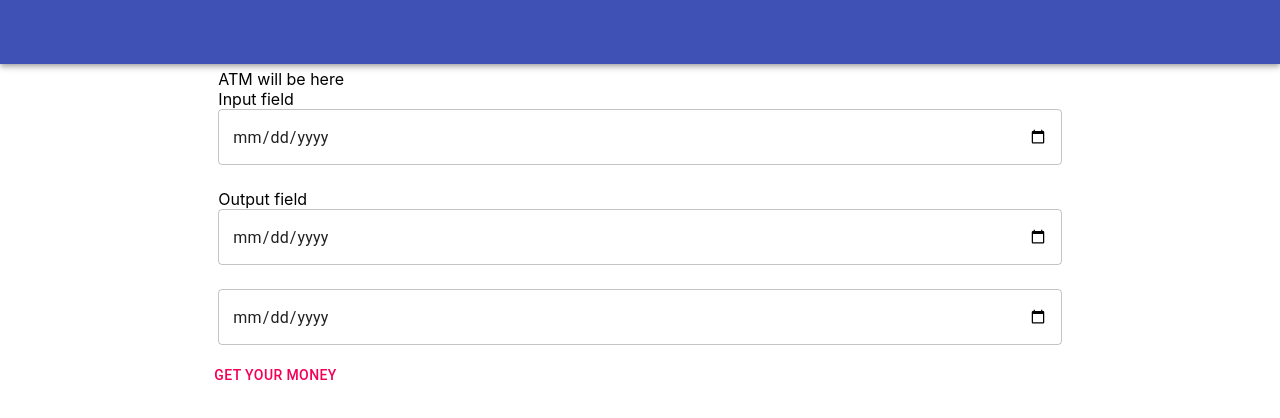
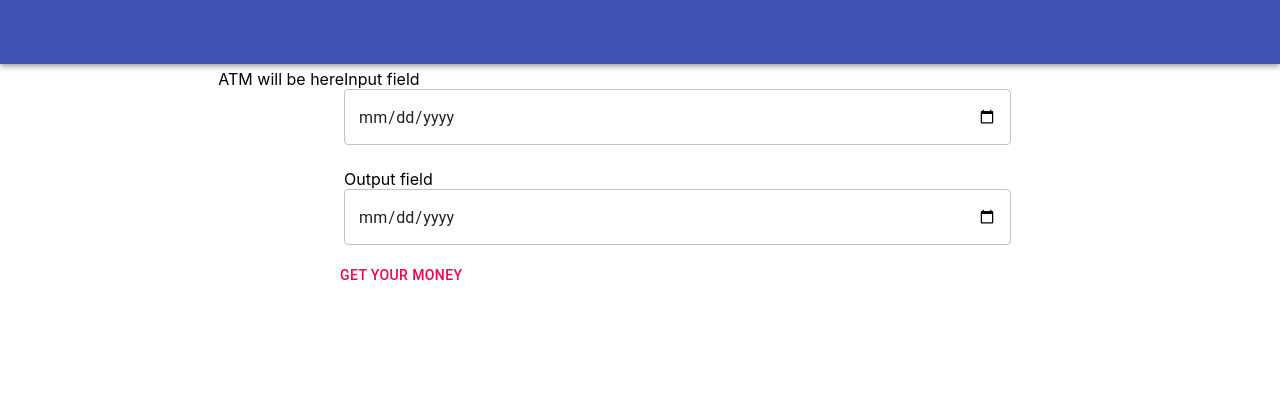
Before and after one commit to thismytests/Depositphotos, a React (Create React App) app: page / in a window 1280 px wide. Shown: the top 418 px of the page. Built offline with nearby package versions, Linux system fonts and the light colour scheme.

Commit message:
In progress.

```diff
--- a/src/pages/Atm/components/atm_getting_block/index.tsx
+++ b/src/pages/Atm/components/atm_getting_block/index.tsx
@@ -1,7 +1,7 @@
 import React from 'react';
 
 // formik
-import {Form, Formik} from 'formik';
+import {useFormik} from 'formik';
 
 
 // material ui
@@ -14,7 +14,7 @@ import Button from "@material-ui/core/Button";
 import {locale} from './locale';
 
 // form validation
-import formValidation from './formValidation';
+import formValidationSchema from './formValidation';
 
 // types
 import {ComponentProps} from './types';
@@ -35,21 +35,14 @@ export default function AtmGettingBlock(
     errorCode
   }: ComponentProps) {
 
-
-  const initialFormValues = {
+  const formik = useFormik({
+    initialValues: {
       [FORMS_NAMES.INPUT_FIELD]: ''
-  };
-
-  return (
-    <Formik
-      initialValues={initialFormValues}
-      validationSchema={formValidation}
-      isInitialValid={formValidation.isValidSync(initialFormValues)}
-      onSubmit={(input, actions) => {
-        actions.setSubmitting(true);
-
-        const {inputField} = input;
-        const {outputField} = input;
+    },
+    validationSchema: {formValidationSchema},
+    onSubmit: values => {
+      const {inputField} = values;
+      const {outputField} = values;
 
       const formData: {
         inputField: string;
@@ -59,48 +52,40 @@ export default function AtmGettingBlock(
         outputField
       };
 
-        return onSubmit(formData).finally(() => actions.setSubmitting(false));
-      }}
-    >
-      {({values}) => (
-        <Form>
+      return onSubmit(formData).finally(() => values);
+    },
+  });
+  return (
+    <form onSubmit={formik.handleSubmit}>
       <Grid container spacing={3} alignItems="center">
 
-            {/*Title*/}
+        {/*INPUT FIELD*/}
         <Grid item xs={12}>
           {locale.INPUT_FIELD}
           <TextField
             fullWidth
             name={FORMS_NAMES.INPUT_FIELD}
+            onChange={formik.handleChange}
             id={FORMS_NAMES.INPUT_FIELD}
             variant="outlined"
             type="date"
           />
         </Grid>
 
-            {/*Title*/}
+        {/*OUTPUT FIELD*/}
         <Grid item xs={12}>
           {locale.OUTPUT_FIELD}
           <TextField
             fullWidth
             name={FORMS_NAMES.OUTPUT_FIELD}
+            onChange={formik.handleChange}
             id={FORMS_NAMES.OUTPUT_FIELD}
             variant="outlined"
             type="date"
           />
         </Grid>
-            {/*birthday name*/}
-            <Grid item xs={12}>
-              <TextField
-                fullWidth
-                name={FORMS_NAMES.INPUT_FIELD}
-                id={FORMS_NAMES.INPUT_FIELD}
-                variant="outlined"
-                type="date"
-              />
-            </Grid>
 
-            {/*submit button*/}
+        {/*GETTING BUTTON*/}
         <Button color="secondary"
                 type="submit">
           {locale.GET}
@@ -113,8 +98,6 @@ export default function AtmGettingBlock(
           </Grid>
         )}
       </Grid>
-        </Form>
-      )}
-    </Formik>
-  );
+    </form>
+  )
 }
```
Lines whose indentation alone changed are shown as unchanged.
